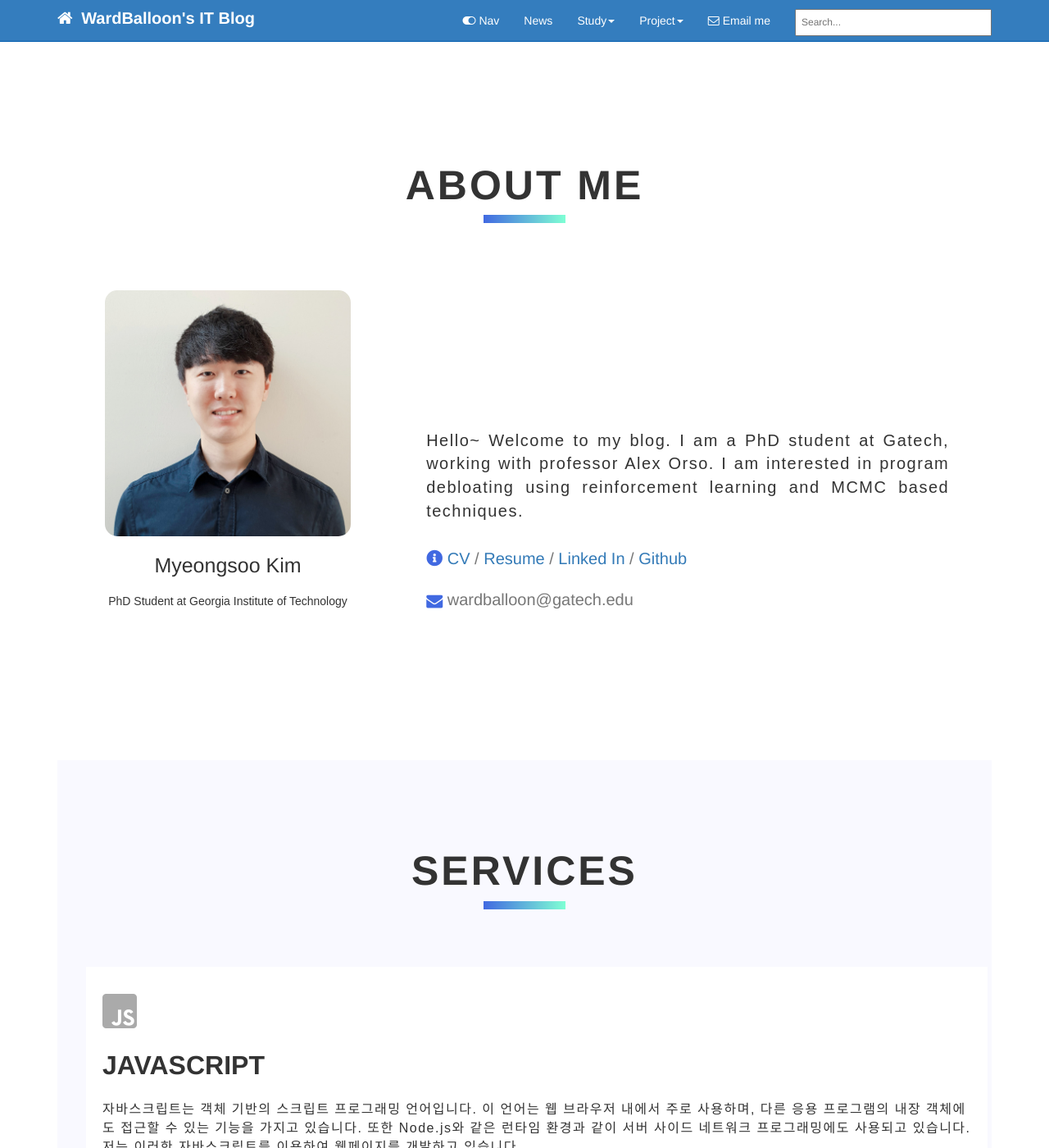
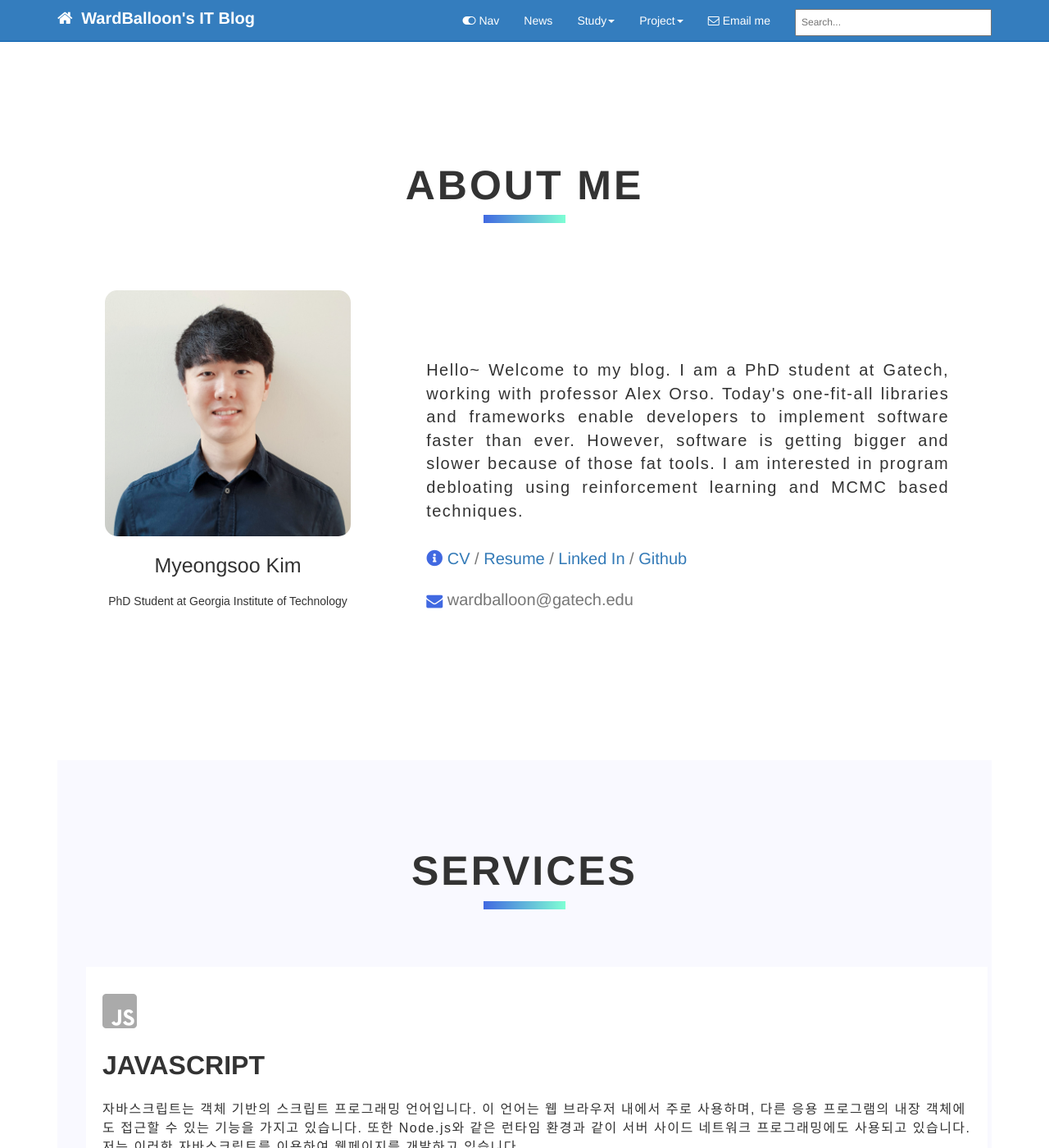
Before and after one commit to codingsoo/codingsoo.github.io1, a Jekyll site: the page built from index.html, in a window 1280 px wide and 1400 px high. Shown: the whole window at 82% size. Built offline with Jekyll 4.4.1, drawn with Linux system fonts in a browser that asks for light colours; nearby versions of some CDN libraries; comment, search, counter and statistics services are not loaded; some of the changed text lies outside the part shown.

Commit message:
Delete content and add intro contents

```diff
--- a/index.html
+++ b/index.html
@@ -37,7 +37,7 @@ hide_editme: true
 			</div>
 			<div class="text">
 				<div class="intro" style="text-align: justify">
-					Hello~ Welcome to my blog. I am a PhD student at Gatech, working with professor Alex Orso. I am interested in program debloating using reinforcement learning and MCMC based techniques.
+					Hello~ Welcome to my blog. I am a PhD student at Gatech, working with professor Alex Orso. Today's one-fit-all libraries and frameworks enable developers to implement software faster than ever. However, software is getting bigger and slower because of those fat tools. I am interested in program debloating using reinforcement learning and MCMC based techniques.
 				</div>
 				<ul style="list-style-type: none;">
                     <li>
@@ -63,21 +63,18 @@ hide_editme: true
 					<div class="icon"><span><i class="fab fa-js-square"></i></span></div>
 					<div class="service">JAVASCRIPT</div>
 					<div class="contents">자바스크립트는 객체 기반의 스크립트 프로그래밍 언어입니다. 이 언어는 웹 브라우저 내에서 주로 사용하며, 다른 응용 프로그램의 내장 객체에도 접근할 수 있는 기능을 가지고 있습니다. 또한 Node.js와 같은 런타임 환경과 같이 서버 사이드 네트워크 프로그래밍에도 사용되고 있습니다. 저는 이러한 자바스크립트를 이용하여 웹페이지를 개발하고 있습니다.</div>
-					<div class="content">자바스크립트는 객체 기반의 스크립트 프로그래밍 언어입니다. 이 언어는 웹 브라우저 내에서 주로 사용하며, 다른 응용 프로그램의 내장 객체에도 접근할 수 있는 기능을 가지고 있습니다. 또한 Node.js와 같은 런타임 환경과 같이 서버 사이드 네트워크 프로그래밍에도 사용되고 있습니다. 저는 이러한 자바스크립트를 이용하여 웹페이지를 개발하고 있습니다.</div>
 				</div>
 
 				<div class="item">
 					<div class="icon"><span><i class="fab fa-java"></i></span></div>
 					<div class="service">JAVA</div>
 					<div class="contents">자바는 썬 마이크로시스템즈의 제임스 고슬링(James Gosling)과 다른 연구원들이 개발한 객체 지향적 프로그래밍 언어입니다. 현재 웹 애플리케이션 개발에 가장 많이 사용하는 언어 가운데 하나이고, 모바일 기기용 소프트웨어 개발에도 널리 사용하고 있습니다. 현재 버전 10까지 출시되었습니다. 저는 이러한 자바를 이용하여 웹 서버 개발을 하고 있습니다.</div>
-					<div class="content">자바는 썬 마이크로시스템즈의 제임스 고슬링(James Gosling)과 다른 연구원들이 개발한 객체 지향적 프로그래밍 언어입니다. 현재 웹 애플리케이션 개발에 가장 많이 사용하는 언어 가운데 하나이고, 모바일 기기용 소프트웨어 개발에도 널리 사용하고 있습니다. 현재 버전 10까지 출시되었습니다. 저는 이러한 자바를 이용하여 웹 서버 개발을 하고 있습니다.</div>
 				</div>
 
 				<div class="item">
 					<div class="icon"><span><i class="fas fa-database"></i></span></div>
 					<div class="service">DATABASE</div>
 					<div class="contents">데이터베이스란 여러 사람이 공유하고 사용할 목적으로 통합 관리되는 정보의 집합입니다. 논리적으로 연관된 하나 이상의 자료의 모음으로 그 내용을 고도로 구조화함으로써 검색과 갱신의 효율화를 꾀한 것입니다. 즉, 몇 개의 자료 파일을 조직적으로 통합하여 자료 항목의 중복을 없애고 자료를 구조화하여 기억시켜 놓은 자료의 집합체라고 할 수 있습니다. 이러한 데이터베이스에는 다양한 솔루션들이 존재하는데 저는 그 중에서도 Oracle, MySql, MariaDB를 사용합니다. 저는 이러한 솔루션을 이용하여 웹 시스템의 데이터베이스를 구축하는 일을 하고 있습니다.</div>
-					<div class="content">데이터베이스란 여러 사람이 공유하고 사용할 목적으로 통합 관리되는 정보의 집합입니다. 논리적으로 연관된 하나 이상의 자료의 모음으로 그 내용을 고도로 구조화함으로써 검색과 갱신의 효율화를 꾀한 것입니다. 즉, 몇 개의 자료 파일을 조직적으로 통합하여 자료 항목의 중복을 없애고 자료를 구조화하여 기억시켜 놓은 자료의 집합체라고 할 수 있습니다. 이러한 데이터베이스에는 다양한 솔루션들이 존재하는데 저는 그 중에서도 Oracle, MySql, MariaDB를 사용합니다. 저는 이러한 솔루션을 이용하여 웹 시스템의 데이터베이스를 구축하는 일을 하고 있습니다.</div>
 				</div>
 			</div>
 		</section>
```
